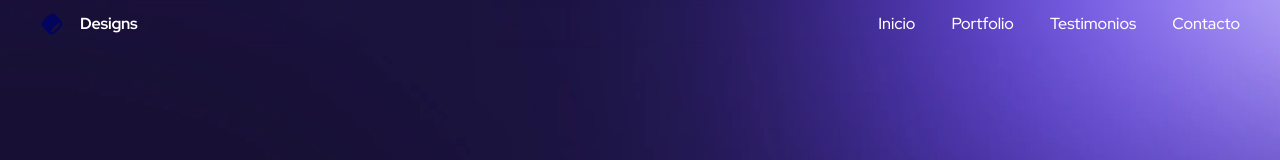
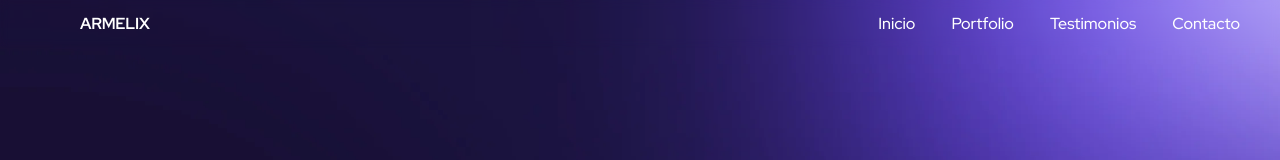
Before and after one commit to Naim-Melita/landing-page, a React (Vite) app: page / in a window 1280 px wide. Shown: the top 160 px of the page. Built offline with nearby package versions, Linux system fonts and the light colour scheme.

Commit message:
diseno casi terminado

```diff
--- a/src/components/Header.tsx
+++ b/src/components/Header.tsx
@@ -6,21 +6,10 @@ const Header = () => {
     >
       <div className="flex items-center gap-4 ">
         <div className="size-6 text-primary">
-          <svg
-            fill="none"
-            viewBox="0 0 48 48"
-            xmlns="http://www.w3.org/2000/svg"
-          >
-            <path
-              clipRule="evenodd"
-              d="M39.475 21.6262C40.358 21.4363 40.6863 21.5589 40.7581 21.5934C40.7876 21.655 40.8547 21.857 40.8082 22.3336C40.7408 23.0255 40.4502 24.0046 39.8572 25.2301C38.6799 27.6631 36.5085 30.6631 33.5858 33.5858C30.6631 36.5085 27.6632 38.6799 25.2301 39.8572C24.0046 40.4502 23.0255 40.7407 22.3336 40.8082C21.8571 40.8547 21.6551 40.7875 21.5934 40.7581C21.5589 40.6863 21.4363 40.358 21.6262 39.475C21.8562 38.4054 22.4689 36.9657 23.5038 35.2817C24.7575 33.2417 26.5497 30.9744 28.7621 28.762C30.9744 26.5497 33.2417 24.7574 35.2817 23.5037C36.9657 22.4689 38.4054 21.8562 39.475 21.6262ZM4.41189 29.2403L18.7597 43.5881C19.8813 44.7097 21.4027 44.9179 22.7217 44.7893C24.0585 44.659 25.5148 44.1631 26.9723 43.4579C29.9052 42.0387 33.2618 39.5667 36.4142 36.4142C39.5667 33.2618 42.0387 29.9052 43.4579 26.9723C44.1631 25.5148 44.659 24.0585 44.7893 22.7217C44.9179 21.4027 44.7097 19.8813 43.5881 18.7597L29.2403 4.41187C27.8527 3.02428 25.8765 3.02573 24.2861 3.36776C22.6081 3.72863 20.7334 4.58419 18.8396 5.74801C16.4978 7.18716 13.9881 9.18353 11.5858 11.5858C9.18354 13.988 7.18717 16.4978 5.74802 18.8396C4.58421 20.7334 3.72865 22.6081 3.36778 24.2861C3.02574 25.8765 3.02429 27.8527 4.41189 29.2403Z"
-              fill="currentColor"
-              fillRule="evenodd"
-            />
-          </svg>
+         {/* <img src="/src/assets/logo armelixpng.png" alt="" /> */}
         </div>
         <h2 className="text-white ttext-lg font-bold leading-tight tracking-[-0.015em]">
-          Designs
+        ARMELIX
         </h2>
       </div>
 
```
Also changed, not shown: src/assets/logo armelixpng.png (added).
